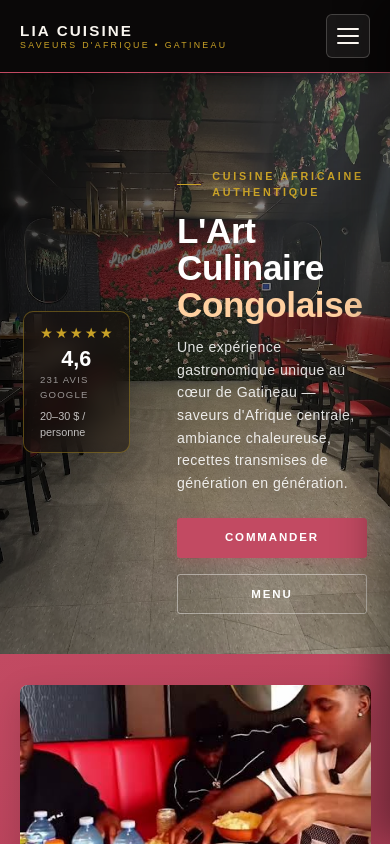
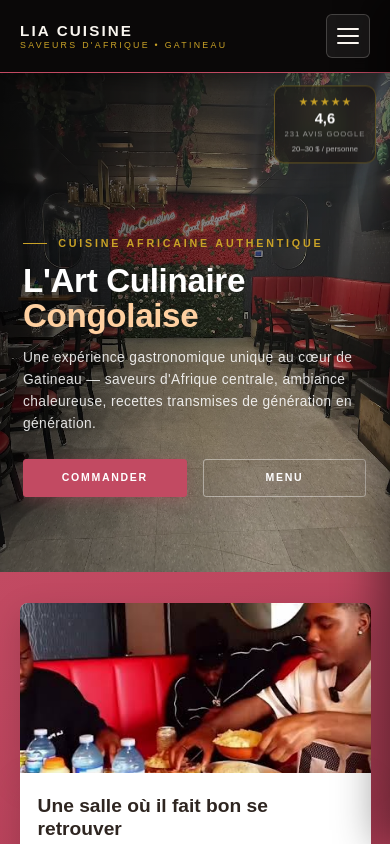
Before and after one commit to PlamediIlunga/liacuisine, a Next.js app: page /home in a window 390 px wide. Built offline with nearby package versions, Linux system fonts and the light colour scheme; a web font is replaced by a local one.

Commit message:
Ajout des transitions dans les pages menu et about , correction du heros dans la page home

```diff
--- a/src/app/menu/page.tsx
+++ b/src/app/menu/page.tsx
@@ -3,6 +3,7 @@ import { useEffect, useState } from 'react'
 import '../scss/menu.scss'
 import DishCardComponent from '../component/DishCardComponent'
 import { DishItem } from '../types/DishItem'
+import Reveal from '../component/Reveal'
 
 export default function Menu() {
     const [dishes, setDishes]     = useState<DishItem[]>([]);
@@ -34,6 +35,7 @@ export default function Menu() {
 
     return (
         <section className="specials">
+            <Reveal variant="up">
                 <div className="specials__header">
                     <h2>NOS PLATS SAVOUREUX</h2>
                     <p>
@@ -44,6 +46,7 @@ export default function Menu() {
                         tous vos sens.
                     </p>
                 </div>
+            </Reveal>
 
             {isLoading ? (
                 <div className="specials-loading">
@@ -56,7 +59,9 @@ export default function Menu() {
             ) : dishes.length > 0 ? (
                 <div className="specials__grid">
                     {dishes.map((dish, index) => (
-                        <DishCardComponent key={index} dish={dish} index={index} />
+                        <Reveal key={index} variant="up" delay={(index % 4) * 100}>
+                            <DishCardComponent dish={dish} index={index} />
+                        </Reveal>
                     ))}
                 </div>
             ) : (
--- a/src/app/scss/about.scss
+++ b/src/app/scss/about.scss
@@ -13,14 +13,12 @@ $texte-dim-clair: rgba(46, 37, 32, 0.75);
 $texte-blanc: rgba(255, 255, 255, 0.95);
 $texte-blanc-dim: rgba(255, 255, 255, 0.72);
 
-// ── Tokens ───────────────────────────────────────────────────────────────────
 $dark-section: #1C1410;
 $radius-card: 14px;
 $radius-sm: 8px;
 $pad-v: 5.5rem;
 $pad-h: 6%;
 
-// ── Échelle d'ombres + easing partagés ────────────────────────────────────────
 $shadow-sm: 0 2px 10px rgba(0, 0, 0, .07);
 $shadow-md: 0 8px 28px rgba(0, 0, 0, .12);
 $shadow-lg: 0 20px 50px rgba(0, 0, 0, .18);
@@ -38,13 +36,12 @@ $ease-out: cubic-bezier(.22, 1, .36, 1);
     }
 }
 
-// ── Base ─────────────────────────────────────────────────────────────────────
 .about {
     font-family: 'Inter', 'Segoe UI', sans-serif;
     color: $texte-body;
     margin: 0;
     padding: 0;
-    display: flow-root; // empêche le margin collapse de sortir du conteneur
+    display: flow-root;
 
     p {
         line-height: 1.78;
@@ -61,7 +58,6 @@ $ease-out: cubic-bezier(.22, 1, .36, 1);
     }
 }
 
-// ── Utilitaires ───────────────────────────────────────────────────────────────
 .about__eyebrow {
     display: inline-flex;
     align-items: center;
@@ -132,7 +128,6 @@ $ease-out: cubic-bezier(.22, 1, .36, 1);
         flex: 0 0 40%;
         position: sticky;
         top: 2rem;
-        animation: fade-up .7s $ease-out both;
     }
 
     &__img-wrap {
@@ -165,7 +160,6 @@ $ease-out: cubic-bezier(.22, 1, .36, 1);
     &__text-col {
         flex: 1;
         padding-top: 0.5rem;
-        animation: fade-up .7s $ease-out .1s both;
     }
 
     &__stats {
@@ -243,19 +237,16 @@ $ease-out: cubic-bezier(.22, 1, .36, 1);
 
     &__left {
         flex: 1;
-        animation: fade-up .7s $ease-out both;
     }
 
     &__right {
         flex: 0 0 44%;
-        animation: fade-up .7s $ease-out .1s both;
     }
 
     p {
         color: $texte-blanc-dim;
     }
 
-    // override .about p pour toute cette section
     &__intro {
         color: $texte-blanc;
     }
@@ -343,7 +334,6 @@ $ease-out: cubic-bezier(.22, 1, .36, 1);
         padding: 2.4rem 1.85rem;
         box-shadow: $shadow-md;
         transition: transform .3s $ease-out, box-shadow .3s $ease-out;
-        animation: fade-up .6s $ease-out both;
 
         &:hover {
             transform: translateY(-8px);
@@ -406,7 +396,6 @@ $ease-out: cubic-bezier(.22, 1, .36, 1);
 
     &__card {
         text-align: center;
-        animation: fade-up .6s $ease-out both;
         transition: transform .3s $ease-out;
 
         &:hover {
@@ -455,18 +444,6 @@ $ease-out: cubic-bezier(.22, 1, .36, 1);
         padding: 5%;
         margin: 0 auto;
         text-align: center;
-    }
-}
-
-// ── Cascade légère entre les cartes ────────────────────────────────────────────
-.about-promises__card,
-.about-team__card {
-    &:nth-child(2) {
-        animation-delay: .08s;
-    }
-
-    &:nth-child(3) {
-        animation-delay: .16s;
     }
 }
 
@@ -552,3 +529,26 @@ $ease-out: cubic-bezier(.22, 1, .36, 1);
         height: 160px;
     }
 }
+
+// ────────────────────────────────────────────────────────
+// REVEAL — animations au scroll
+// ────────────────────────────────────────────────────────
+.reveal {
+    opacity: 0;
+    transition: opacity .7s cubic-bezier(.22,.9,.32,1), transform .7s cubic-bezier(.22,.9,.32,1);
+    will-change: opacity, transform;
+
+    &--up    { transform: translateY(32px); }
+    &--left  { transform: translateX(-45px); }
+    &--right { transform: translateX(45px); }
+    &--zoom  { transform: scale(.93); }
+
+    &.is-visible {
+        opacity: 1;
+        transform: none;
+    }
+}
+
+@media (prefers-reduced-motion: reduce) {
+    .reveal { opacity: 1 !important; transform: none !important; transition: none !important; }
+}
--- a/src/app/scss/home.scss
+++ b/src/app/scss/home.scss
@@ -14,7 +14,6 @@ ul { list-style: none; }
 a  { text-decoration: none; color: inherit; }
 img { max-width: 100%; display: block; }
 
-// ─── Animations globales ─────────────────────────────────
 @keyframes fade-up {
     from { opacity: 0; transform: translateY(22px); }
     to   { opacity: 1; transform: translateY(0); }
@@ -24,7 +23,6 @@ img { max-width: 100%; display: block; }
     50%       { transform: translateY(-8px); }
 }
 
-// ─── Utilitaires ─────────────────────────────────────────
 .section-eyebrow {
     display: inline-flex;
     align-items: center;
@@ -112,7 +110,7 @@ img { max-width: 100%; display: block; }
     background-attachment: scroll;
     display: flex;
     align-items: center;
-    justify-content: flex-start; // ancrage explicite à gauche, jamais de centrage ambigu
+    justify-content: flex-start;
 
     .hero__content {
         position: relative;
@@ -120,7 +118,7 @@ img { max-width: 100%; display: block; }
         width: 100%;
         padding: 0 8%;
         max-width: 780px;
-        text-align: left; // forcé, quel que soit l'appareil
+        text-align: left;
         animation: fade-up .8s $ease-out both;
     }
 
@@ -180,33 +178,43 @@ img { max-width: 100%; display: block; }
         .hero__badge { top: 1.4rem; right: 1.4rem; padding: .7rem 1rem; }
     }
 
-    // ── Mobile : badge passe en statique dès ici (plus de chevauchement) ──
+    // ── Mobile : badge reste À DROITE (absolute), texte reste à gauche ──
     @media (max-width: $bp-mobile) {
         min-height: 560px;
-        padding: 6.5rem 0 3rem;
+        padding: 8rem 0 3rem; // plus de clearance en haut pour laisser la place au badge
 
         .hero__content { padding: 0 6%; max-width: 100%; text-align: left; }
-        .hero__title    { font-size: clamp(2.1rem, 8vw, 2.8rem); }
-        .hero__subtitle { max-width: 100%; font-size: .94rem; margin-bottom: 1.8rem; }
+        .hero__title    { font-size: clamp(2rem, 7.5vw, 2.6rem); }
+        .hero__subtitle { max-width: 100%; font-size: .92rem; margin-bottom: 1.8rem; }
 
         .hero__badge {
-            position: static;
-            margin: 0 6% 1.4rem;
-            width: fit-content;
-            animation: none;
+            top: 1.2rem;
+            right: 1.2rem;
+            padding: .55rem .75rem;
+            gap: .12rem;
+            .badge__stars { gap: 1px; span { font-size: .68rem; } }
+            .badge__score { font-size: 1.05rem; }
+            .badge__count { font-size: .52rem; }
+            .badge__range { font-size: .58rem; }
         }
     }
 
     // ── Petit mobile ──
     @media (max-width: $bp-small) {
-        min-height: 480px;
-        padding: 6rem 0 2.5rem;
+        min-height: 500px;
+        padding: 7.5rem 0 2.5rem;
 
-        .hero__content  { text-align: left; }
-        .hero__title    { font-size: clamp(1.9rem, 9vw, 2.4rem); margin-bottom: .8rem; }
-        .hero__subtitle { font-size: .88rem; line-height: 1.6; margin-bottom: 1.5rem; }
-        .hero__actions  { width: 100%; .btn { flex: 1; justify-content: center; padding: .65rem 1rem; } }
-        .hero__badge    { margin: 0 6% 1.2rem; }
+        .hero__title    { font-size: clamp(1.8rem, 8.5vw, 2.2rem); margin-bottom: .8rem; }
+        .hero__subtitle { font-size: .86rem; line-height: 1.6; margin-bottom: 1.5rem; }
+        .hero__actions  { width: 100%; .btn { flex: 1; justify-content: center; padding: .65rem .8rem; font-size: .66rem; } }
+
+        .hero__badge {
+            top: .9rem;
+            right: .9rem;
+            padding: .45rem .6rem;
+            .badge__score { font-size: .92rem; }
+            .badge__count, .badge__range { font-size: .48rem; }
+        }
     }
 }
 
--- a/src/app/scss/menu.scss
+++ b/src/app/scss/menu.scss
@@ -40,7 +40,6 @@
         box-shadow: $shadow-md;
         transition: transform .3s $ease-out, box-shadow .3s $ease-out;
         cursor: pointer;
-        animation: fade-up .6s $ease-out both;
 
         @media (hover: hover) {
             &:nth-child(odd):hover  { transform: translateY(-9px) rotate(.5deg); }
@@ -138,3 +137,26 @@
 }
 
 @keyframes specials-spin { to { transform: rotate(360deg); } }
+
+// ────────────────────────────────────────────────────────
+// REVEAL — animations au scroll
+// ────────────────────────────────────────────────────────
+.reveal {
+    opacity: 0;
+    transition: opacity .7s cubic-bezier(.22,.9,.32,1), transform .7s cubic-bezier(.22,.9,.32,1);
+    will-change: opacity, transform;
+
+    &--up    { transform: translateY(32px); }
+    &--left  { transform: translateX(-45px); }
+    &--right { transform: translateX(45px); }
+    &--zoom  { transform: scale(.93); }
+
+    &.is-visible {
+        opacity: 1;
+        transform: none;
+    }
+}
+
+@media (prefers-reduced-motion: reduce) {
+    .reveal { opacity: 1 !important; transform: none !important; transition: none !important; }
+}
```
Also changed, not shown: src/app/about/page.tsx (+23 -11 lines). Lines whose indentation alone changed are shown as unchanged.
